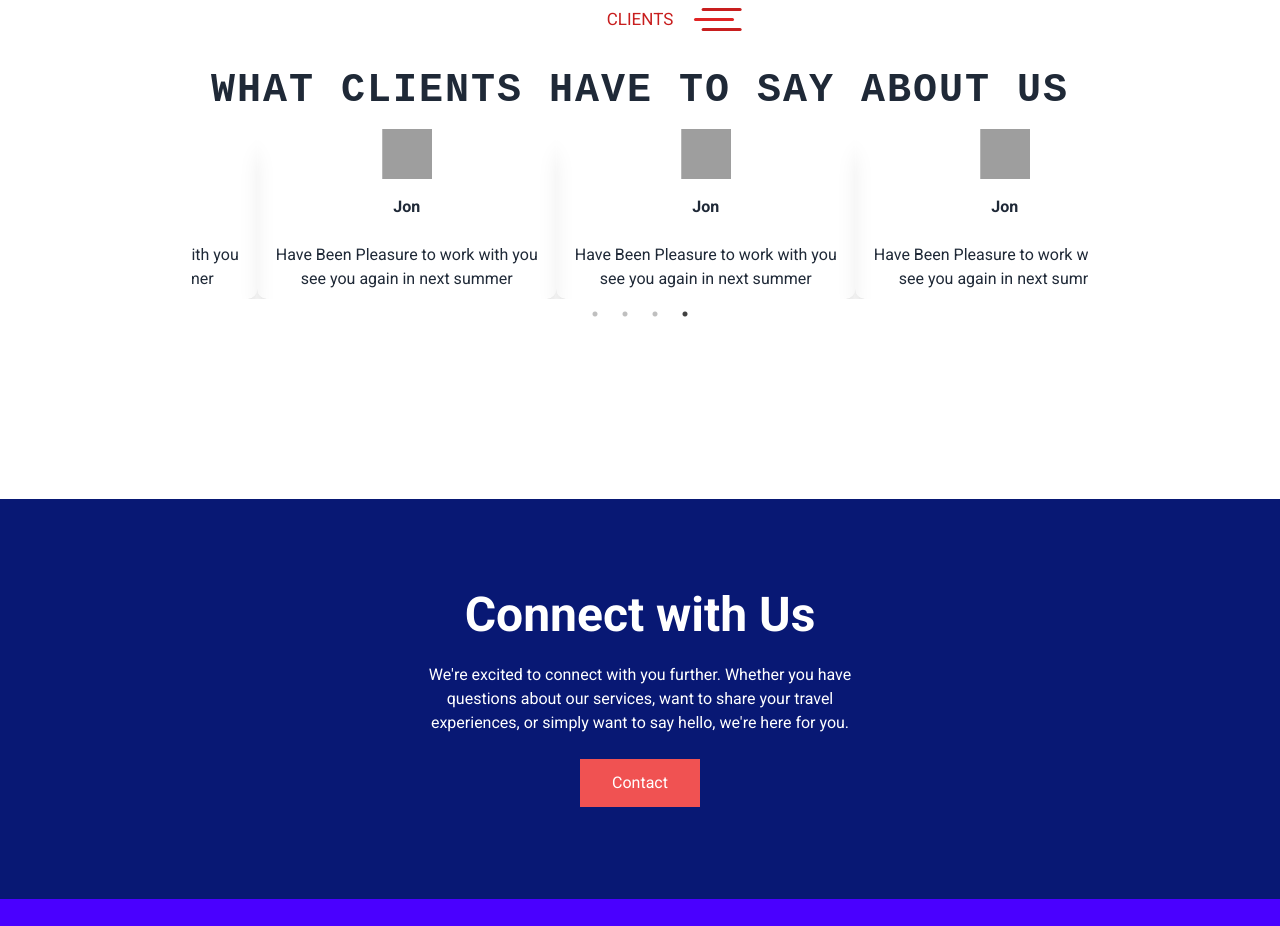
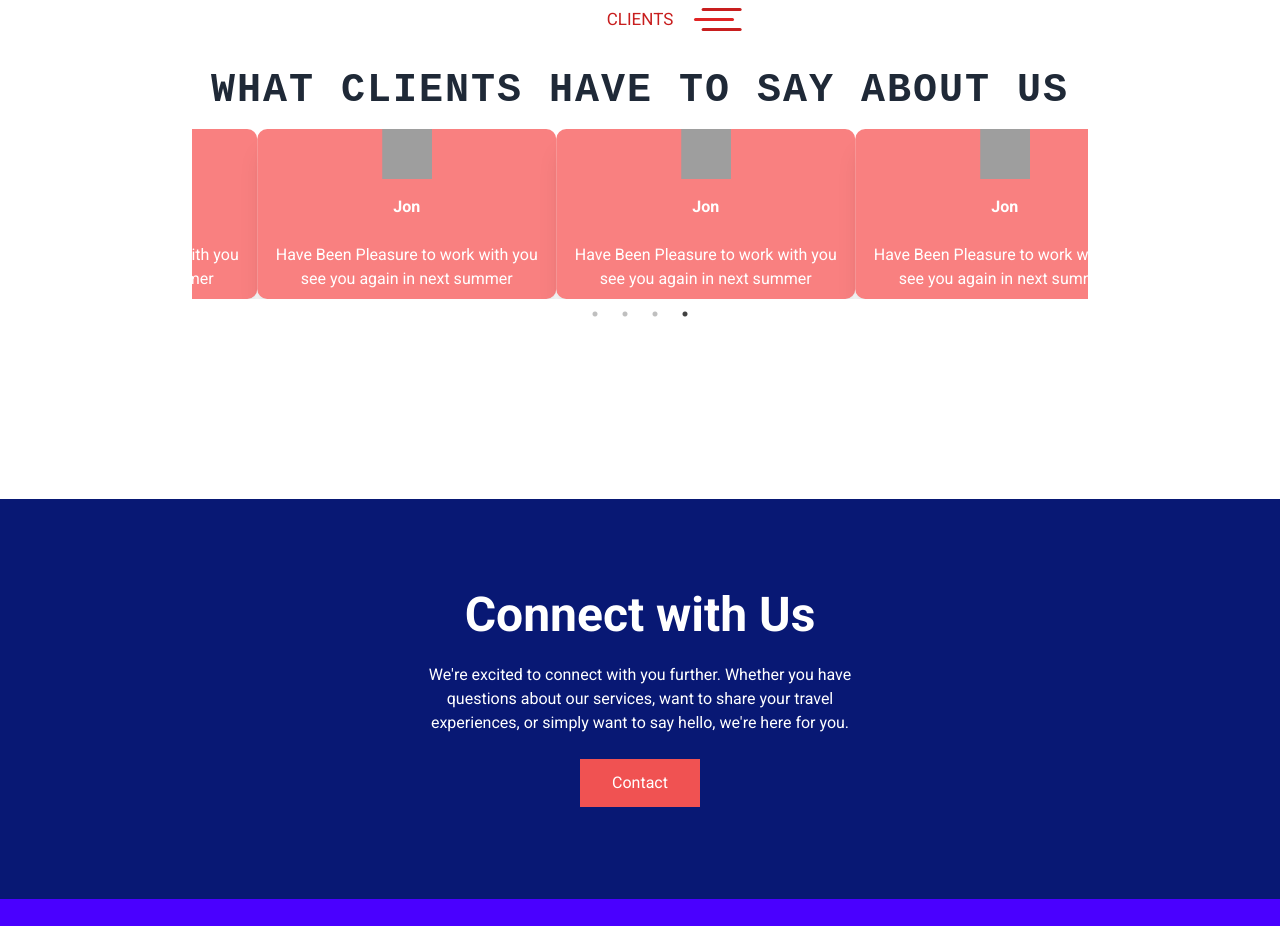
Before and after one commit to Hassan-html/tourism, a Next.js app: page / in a window 1280 px wide. Shown: the part 3020-3946 px from the top of the page. Built offline with nearby package versions, Linux system fonts and the light colour scheme; grey boxes are pictures that could not be loaded.

Commit message:
"ABOUT FIXED"

```diff
--- a/app/components/sections/Clients/Client.jsx
+++ b/app/components/sections/Clients/Client.jsx
@@ -99,7 +99,7 @@ export default function Client() {
 
         <div className="slider-container w-[70%] m-auto">
           <Slider {...settings} className="gap-[10px]">
-            <div className="grid grid-cols-2 gap-2 border-black rounded-[10px] shadow-xl border-opacity-45">
+            <div className="grid grid-cols-2 gap-2 border-black rounded-[10px] shadow-xl border-opacity-45 w-[300px] max-w-[400px] bg-red-400 text-white">
               <div className="image relative flex justify-center items-center">
                 <div className="image relative w-[50px] h-[50px] overflow-hidden rounded-none">
                   <Image
@@ -119,7 +119,7 @@ export default function Client() {
                 </p>
               </div>
             </div>
-            <div className="grid grid-cols-2 gap-2 border-black rounded-[10px] shadow-xl border-opacity-45">
+            <div className="grid grid-cols-2 gap-2 border-black rounded-[10px] shadow-xl border-opacity-45 w-[300px] max-w-[400px] bg-red-400 text-white">
               <div className="image relative flex justify-center items-center">
                 <div className="image relative w-[50px] h-[50px] overflow-hidden rounded-none">
                   <Image
@@ -139,7 +139,7 @@ export default function Client() {
                 </p>
               </div>
             </div>
-            <div className="grid grid-cols-2 gap-2 border-black rounded-[10px] shadow-xl border-opacity-45">
+            <div className="grid grid-cols-2 gap-2 border-black rounded-[10px] shadow-xl border-opacity-45 w-[300px] max-w-[400px] bg-red-400 text-white">
               <div className="image relative flex justify-center items-center">
                 <div className="image relative w-[50px] h-[50px] overflow-hidden rounded-none">
                   <Image
@@ -159,7 +159,7 @@ export default function Client() {
                 </p>
               </div>
             </div>
-            <div className="grid grid-cols-2 gap-2 border-black rounded-[10px] shadow-xl border-opacity-45">
+            <div className="grid grid-cols-2 gap-2 border-black rounded-[10px] shadow-xl border-opacity-45 w-[300px] max-w-[400px] bg-red-400 text-white">
               <div className="image relative flex justify-center items-center">
                 <div className="image relative w-[50px] h-[50px] overflow-hidden rounded-none">
                   <Image
```
